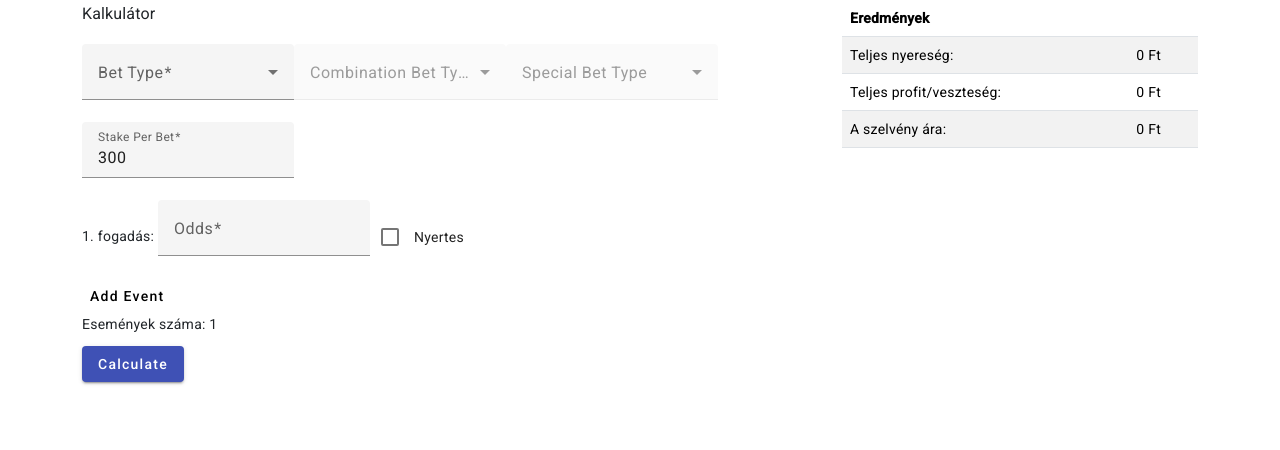
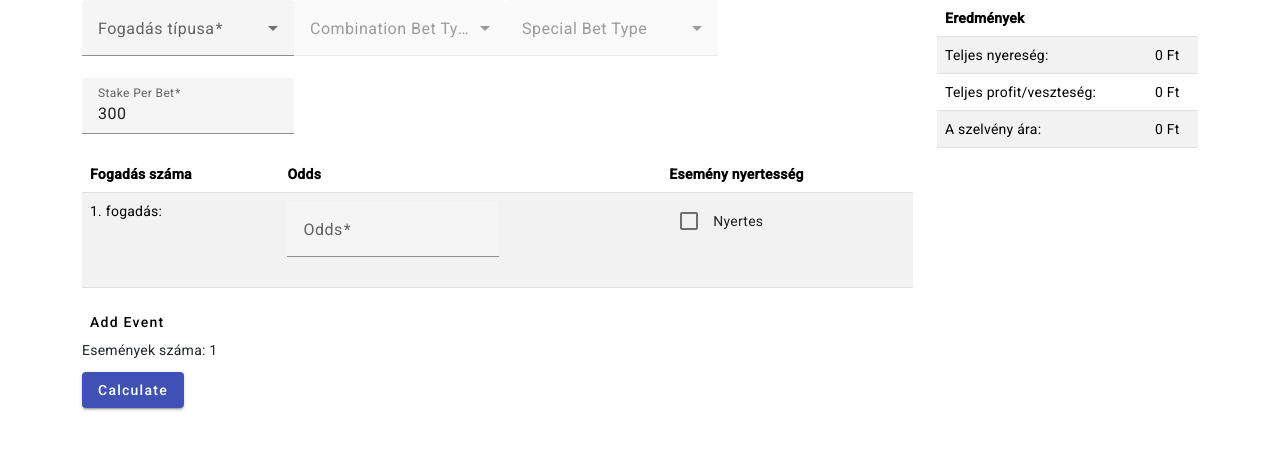
Before and after one commit to Medvetojas/TippmixKalkulator, an Angular app: page / in a window 1280 px wide. Shown: the top 450 px of the page. Built offline with nearby package versions, Linux system fonts and the light colour scheme.

Commit message:
table for the inputs aswell + more code

```diff
--- a/src/app/betting-slip-calculator/betting-slip-calculator.component.html
+++ b/src/app/betting-slip-calculator/betting-slip-calculator.component.html
@@ -1,15 +1,15 @@
 <div class="container">
   <div class="row">
-    <div class="col-sm-8">
-      <h3>Kalkulátor</h3>
+    <div class="col-sm-9">
       <form [formGroup]="bettingSlipForm" (ngSubmit)="submitBettingSlip()">
+        <div>
           <mat-form-field appearance="fill">
-          <mat-label>Bet Type</mat-label>
+            <mat-label>Fogadás típusa</mat-label>
             <mat-select formControlName="betType">
-            <mat-option value="Single">Single</mat-option>
-            <mat-option value="Multi">Multi</mat-option>
+              <mat-option value="Single">Egyes kötés ({{this.events.length}}x)</mat-option>
+              <mat-option value="Multi">{{events.length}}{{getCorrectSuffix()}} kötés (1x)</mat-option>
               <mat-option [disabled]="events.length <= 2" value="Combination">Combination</mat-option>
-            <mat-option [disabled]="events.length <= 2" value="Special">Special</mat-option>
+              <mat-option [disabled]="events.length <= 2 || events.length >= 8" value="Special">Special</mat-option>
             </mat-select>
             @if (bettingSlipForm.invalid){
               <mat-error>Kérlek válassz egy fogadási formát.</mat-error>
@@ -19,7 +19,7 @@
             <mat-label>Combination Bet Type</mat-label>
             <mat-select formControlName="combinationBetType">
               @for (i of arrayOfNumbers.slice(1, -1); track $index) {
-              <mat-option [value]="i"> {{i}}/{{arrayOfNumbers.length}} combination</mat-option>
+                <mat-option [value]="i"> {{i}}/{{arrayOfNumbers.length}} kombináció ({{calculateCombinations(arrayOfNumbers.length, i)}}x)</mat-option>
               }
             </mat-select>
           </mat-form-field>
@@ -42,15 +42,33 @@
               </mat-optgroup>
             </mat-select>
           </mat-form-field>
-
           <mat-form-field appearance="fill">
             <mat-label>Stake Per Bet</mat-label>
             <input matInput formControlName="stakePerBet" type="number">
           </mat-form-field>
+        </div>
+      <table class="table table-striped">
+        <thead>
+          <tr>
+            <th>
+              Fogadás száma
+            </th>
+            <th>
+              Odds
+            </th>
+            <th>
+              Esemény nyertesség
+            </th>
+          </tr>
+        </thead>
+        <tbody>
+          <ng-container formArrayName="events">
+            <tr *ngFor="let event of events.controls; let i=index" [formGroupName]="i">
+              <td>
+                {{i+1}}. fogadás:
+              </td>
 
-        <div formArrayName="events">
-          <div *ngFor="let event of events.controls; let i=index" [formGroupName]="i">
-            {{i+1}}. fogadás:
+                <td>
                   <mat-form-field appearance="fill">
                     <mat-label>Odds</mat-label>
                     <input matInput formControlName="odds" type="number">
@@ -58,15 +76,22 @@
 
                     }
                   </mat-form-field>
+                </td>
+                <td>
                     <mat-checkbox formControlName="won">Nyertes</mat-checkbox>
-          </div>
-        </div>
+                </td>
+
+            </tr>
+          </ng-container>
+        </tbody>
+      </table>
+
         <button mat-button type="button" (click)="addEvent()">Add Event</button>
         <p>Események száma: {{ events.length }}</p>
         <button mat-raised-button color="primary" type="submit">Calculate</button>
       </form>
     </div>
-    <div class="col-sm-4">
+    <div class="col-sm-3">
       <table class="table table-striped">
         <thead>
           <tr>
--- a/src/app/betting-slip-calculator/betting-slip-calculator.component.ts
+++ b/src/app/betting-slip-calculator/betting-slip-calculator.component.ts
@@ -48,6 +48,10 @@ export class BettingSlipCalculatorComponent implements OnInit {
       if(this.events.length >= 3){
         this.arrayOfNumbers = Array.from({length: this.events.length}, (_, i) => i + 1);
       }
+
+      if(this.events.length > 8 && this.bettingSlipForm.get('betType')!.value == "Special" ){
+        this.bettingSlipForm.get('betType')!.setValue("Single");
+      }
     });
 
     this.bettingSlipForm.get('specialBetType')!.disable();
@@ -80,9 +84,59 @@ export class BettingSlipCalculatorComponent implements OnInit {
     this.events.push(newEvent);
   }
 
+  getCorrectSuffix(): string {
+    const lastDigit = this.events.length % 10;
+
+    if(this.events.length == 10){
+      return '-es'
+    } else if(this.events.length == 20){
+      return '-as'
+    }
+
+    switch (lastDigit) {
+      case 1:
+      case 2:
+      case 4:
+      case 7:
+      case 9:
+        return '-es';
+      case 3:
+      case 8:
+        return '-as';
+      case 5:
+        return '-ös';
+      case 6:
+        return '-os';
+      default:
+        return '-es';
+    }
+  }
+
+  factorial(n: number): number {
+    let result: number = 1;
+    for (let i: number = 2; i <= n; i++) {
+      result *= i;
+    }
+    return result;
+  }
+
+  calculateCombinations(n: number, r: number): number {
+    return this.factorial(n) / (this.factorial(r) * this.factorial(n - r));
+  }
+
   submitBettingSlip(): void {
     if (this.bettingSlipForm.valid) {
       console.log(this.bettingSlipForm.value);
     }
   }
+
+  calculateSingles(){
+
+  }
+
+  calculateMulti(){
+
+  }
+
+  calculateSpecial(){}
 }
```
Lines whose indentation alone changed are shown as unchanged.
